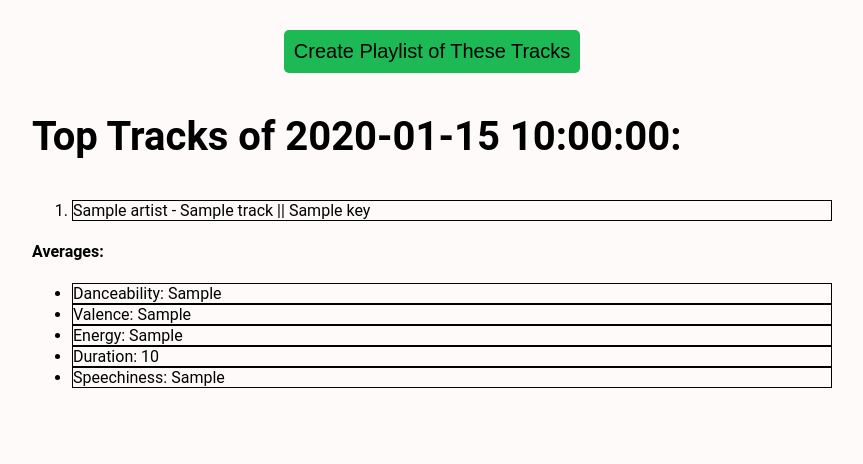
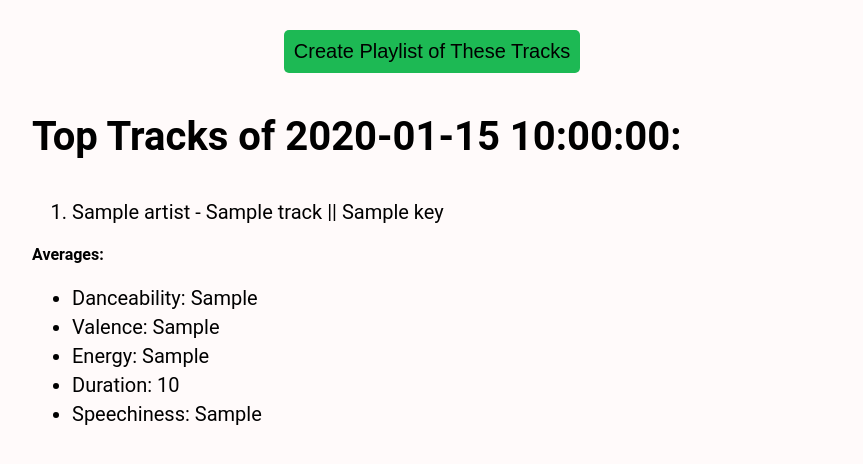
Before and after one commit to benstuart0/mySpotStats, a Flask app: template templates/tracks.html in a window 1280 px wide. Shown: the part 166-630 px from the top of the page, without its empty margins (208-1071 px from the left). Run offline with Flask 2, Linux system fonts and the light colour scheme; the template is opened without the code that fills it: most values are stand-ins (such as "Sample title", 1, 10 or a date in 2020); parts of the project's set-up code (start-up, migrations or seed data) failed here and were passed over; some web fonts are replaced.

Commit message:
minor font changes

```diff
--- a/static/style.css
+++ b/static/style.css
@@ -39,7 +39,8 @@ body {
 }
 
 li {
-    border: 1px solid black;
+    margin: 5px 0;
+    font-size: 20px;
 }
 
 .artist {
```
